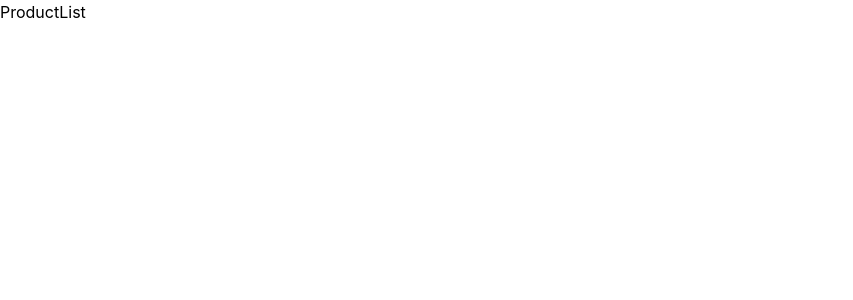
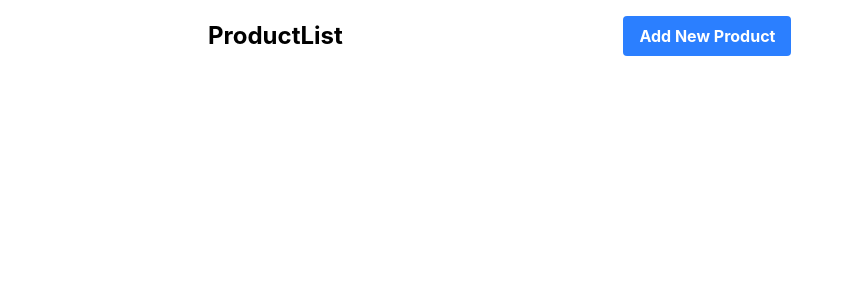
Before and after one commit to chanchaljai/project-mern1-frontend, a React (Vite) app: page /admin/product-list in a window 1280 px wide. Shown: the top 300 px of the page, without its empty margins (0-853 px from the left). Built offline with nearby package versions, Linux system fonts and the light colour scheme.

Commit message:
admin product table

```diff
--- a/src/admin/AddProduct.jsx
+++ b/src/admin/AddProduct.jsx
@@ -26,6 +26,7 @@ const AddProduct = () => {
     e.preventDefault();
     try {
       const res = await api.post("/products/create", form);
+      alert("Product added successfully");
       navigate("/admin/product-list");
     } catch (err) {
       console.log(err);
--- a/src/admin/ProductList.jsx
+++ b/src/admin/ProductList.jsx
@@ -1,9 +1,23 @@
-import React from 'react'
+import React from "react";
+import { Link } from "react-router-dom";
 
 const ProductList = () => {
   return (
-    <div>ProductList</div>
-  )
-}
+    <div className="max-w-4xl mx-auto p-4">
+      <div className="flex justify-between items-center mb-6">
+        <h1 className="text-2xl font-bold">ProductList</h1>
+        <Link to="/admin/add-product">
+          <button className="bg-blue-500 hover:bg-blue-700 text-white font-bold py-2 px-4 rounded">Add New Product</button>
+        </Link>
 
-export default ProductList
+        <div>
+          <table>
+
+          </table>
+        </div>
+      </div>
+    </div>
+  );
+};
+
+export default ProductList;
```
